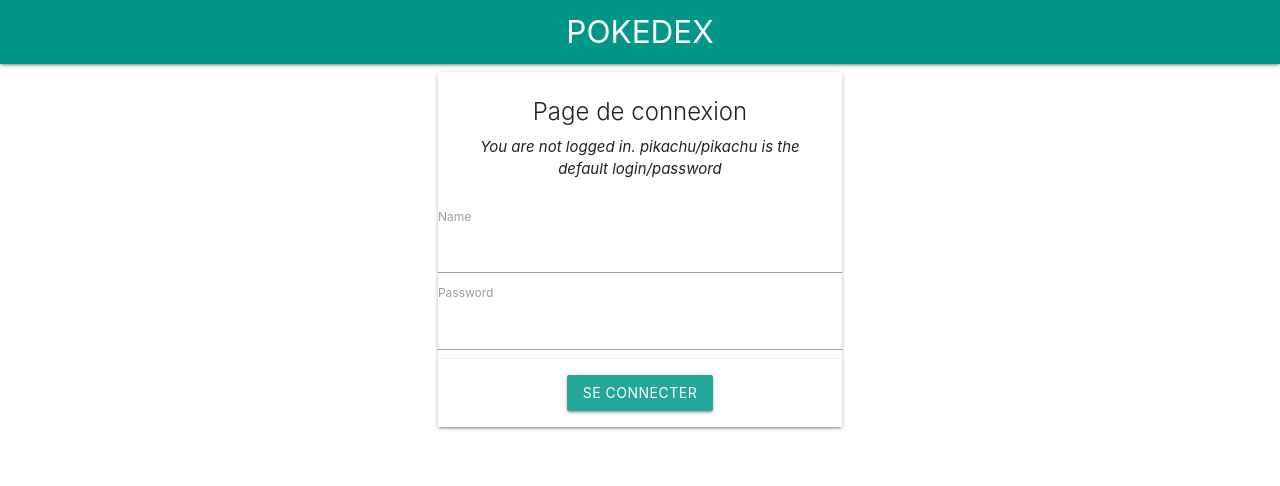
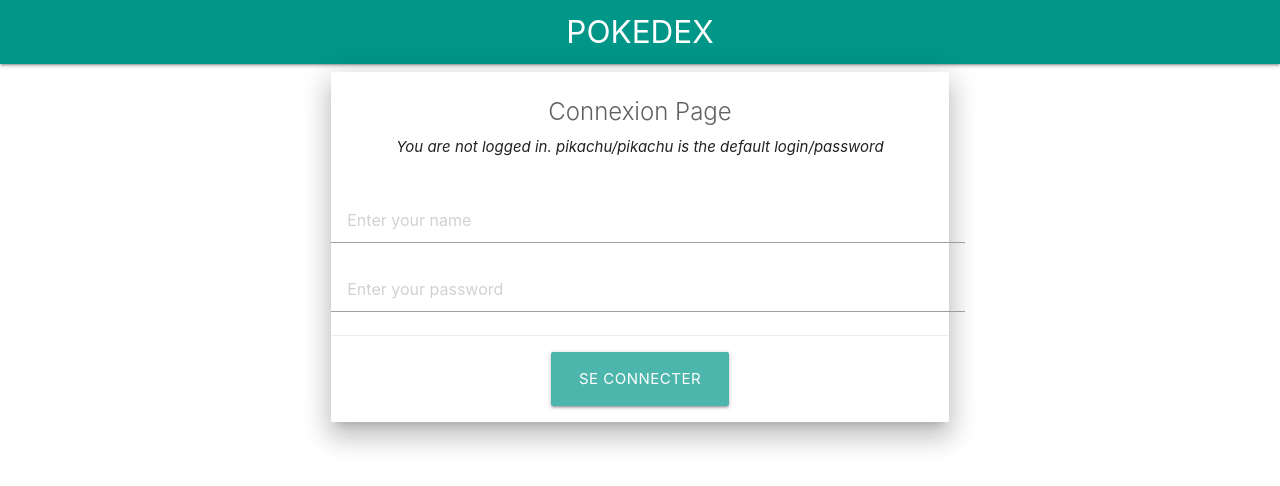
Before and after one commit to 1CodeADay/ng-pokemon-app, an Angular app: page /login in a window 1280 px wide. Shown: the top 486 px of the page. Built offline with nearby package versions, Linux system fonts and the light colour scheme; what angular-in-memory-web-api would draw is missing.

Commit message:
Modify login page to look more modern

```diff
--- a/src/app/login/login.component.html
+++ b/src/app/login/login.component.html
@@ -1,25 +1,59 @@
-<div class='row'>
-<div class="col s12 m4 offset-m4">
-<div class="card hoverable">
+<div class="row">
+  <div class="col s12 m6 offset-m3">
+    <div class="card z-depth-4 hoverable">
       <div class="card-content center">
-    <span class="card-title">Page de connexion</span>
+        <span class="card-title grey-text text-darken-2">Connexion Page</span>
         <p><em>{{message}}</em></p>
       </div>
-        <form #loginForm="ngForm">
-      <div>
-        <label for="name">Name</label>
-        <input type="text" id="name" [(ngModel)]="name" name="name" required>
+
+      <!-- Login Form -->
+      <form #loginForm="ngForm" class="padding-2">
+        <div class="input-field">
+          <input
+            type="text"
+            id="name"
+            [(ngModel)]="name"
+            name="name"
+            required
+            placeholder="Enter your name"
+            class="validate"
+            style="padding-left: 16px;"> <!-- Inline padding -->
+          <div class="error-message" *ngIf="loginForm.controls['name']?.invalid && loginForm.controls['name']?.touched">
+            Name is required
           </div>
-      <div>
-        <label for="password">Password</label>
-        <input type="password" id="password" [(ngModel)]="password" name="password" required>
+        </div>
+
+        <div class="input-field">
+          <input
+            type="password"
+            id="password"
+            [(ngModel)]="password"
+            name="password"
+            required
+            placeholder="Enter your password"
+            class="validate"
+            style="padding-left: 16px;"> <!-- Inline padding -->
+          <div class="error-message" *ngIf="loginForm.controls['password']?.invalid && loginForm.controls['password']?.touched">
+            Password is required
+          </div>
         </div>
       </form>
+
+      <!-- Login/Logout Actions -->
       <div class="card-action center">
-    <a (click)="login()" class="waves-effect waves-light btn"  *ngIf="!auth.isLoggedIn">
+        <a
+          *ngIf="!auth.isLoggedIn"
+          (click)="login()"
+          class="waves-effect waves-light btn-large btn-block teal lighten-2">
           Se connecter
         </a>
-    <a (click)="logout()" *ngIf="auth.isLoggedIn">Se déconnecter</a>
+
+        <a
+          *ngIf="auth.isLoggedIn"
+          (click)="logout()"
+          class="waves-effect waves-light btn-large btn-block red lighten-2">
+          Connect
+        </a>
       </div>
     </div>
   </div>
```
Lines whose indentation alone changed are shown as unchanged.
